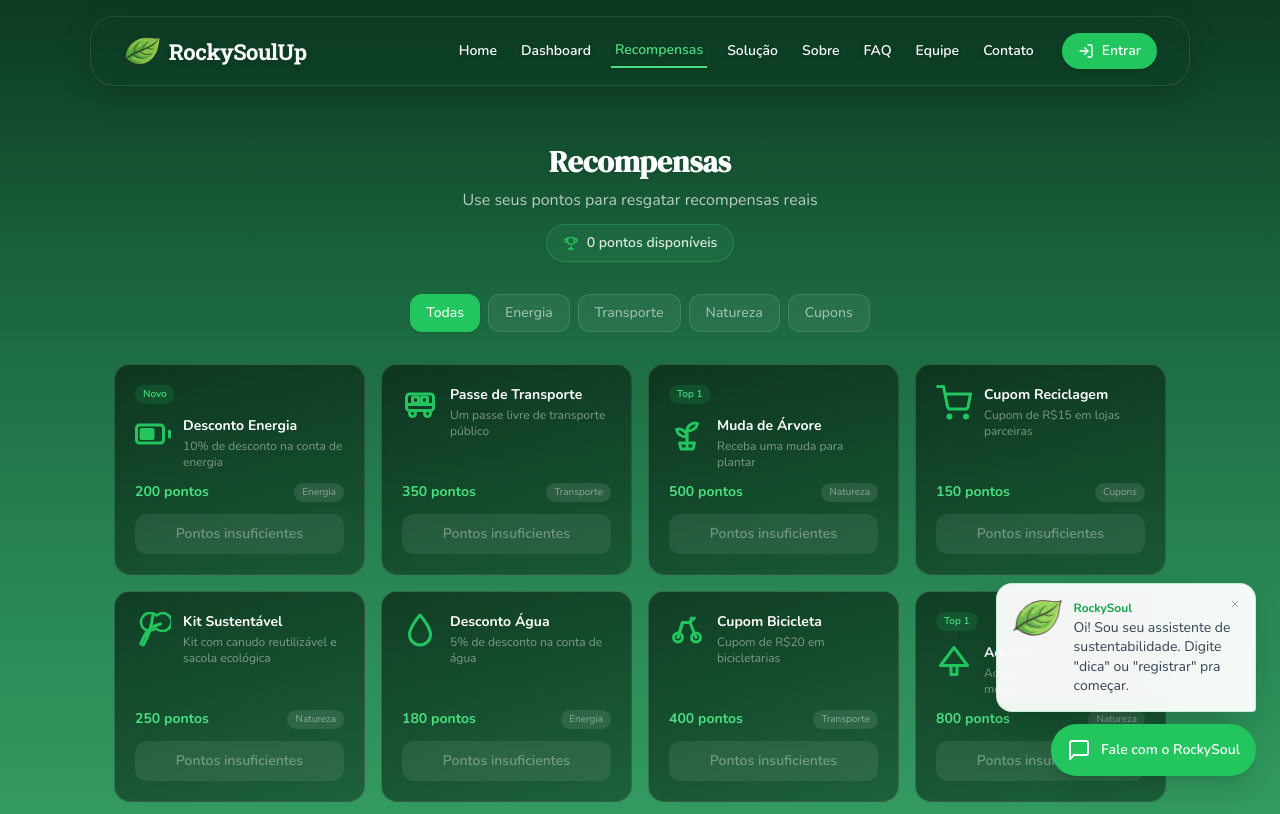
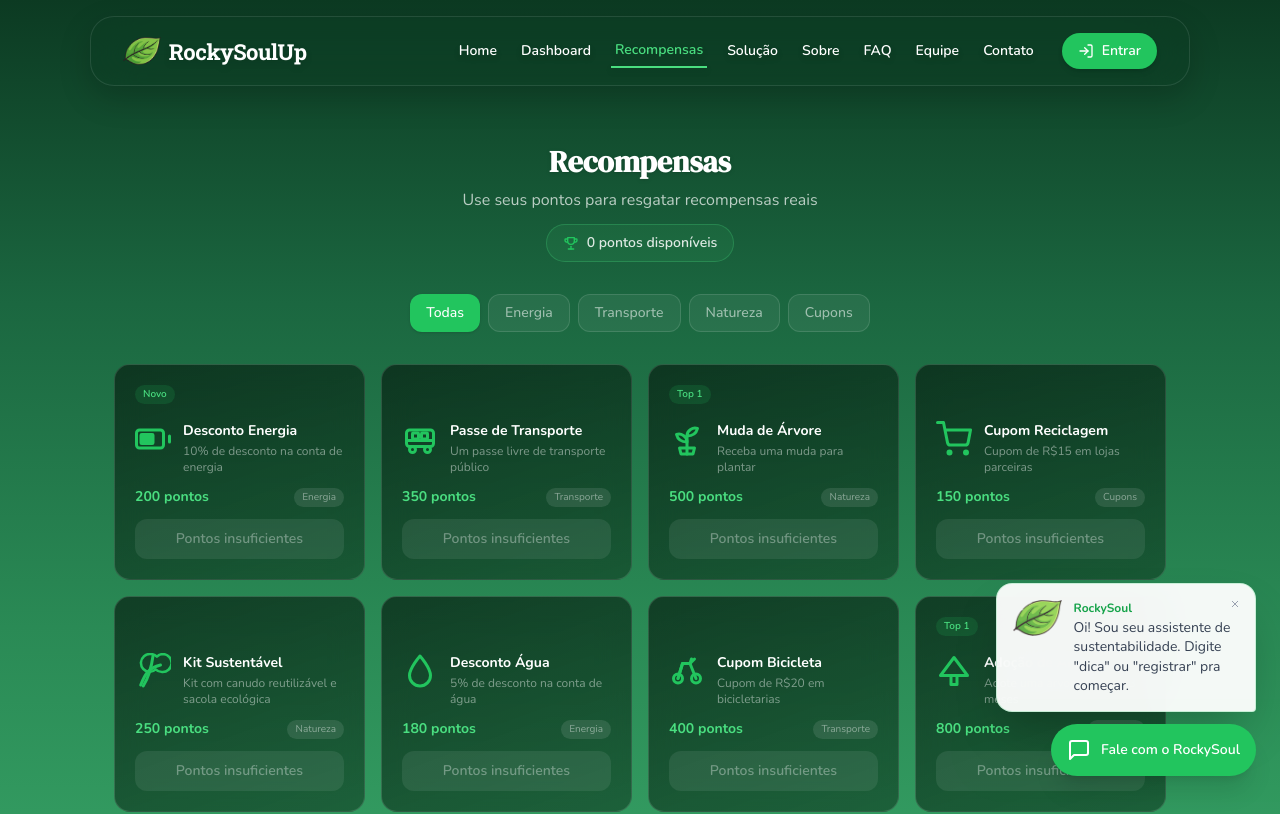
Before and after one commit to igorodriguesd/rockysoul-react, a React (Vite) app: page /recompensas in a window 1280 px wide. Shown: the top 814 px of the page. Built offline with nearby package versions, Linux system fonts and the light colour scheme.

Commit message:
feat : ajustes titulos das recopensas

```diff
--- a/src/pages/Recompensas.tsx
+++ b/src/pages/Recompensas.tsx
@@ -55,11 +55,13 @@ export default function Recompensas() {
                 key={r.id}
                 className="glass-strong rounded-2xl p-5 flex flex-col hover:scale-[1.01] transition-all"
               >
-                {r.badge && (
-                  <span className="self-start px-2 py-0.5 bg-[#22c55e]/15 text-[#4ade80] text-[10px] font-semibold rounded-full mb-3">
-                    {r.badge}
-                  </span>
-                )}
+                <div className="h-6 mb-3 flex items-start">
+                  {r.badge && (
+                    <span className="self-start px-2 py-0.5 bg-[#22c55e]/15 text-[#4ade80] text-[10px] font-semibold rounded-full">
+                      {r.badge}
+                    </span>
+                  )}
+                </div>
                 <Link to={`/recompensas/${r.id}`} className="flex items-start gap-3 mb-3 group">
                   <img src={r.icone} alt="" className="w-9 h-9 shrink-0" />
                   <div className="min-w-0">
```
